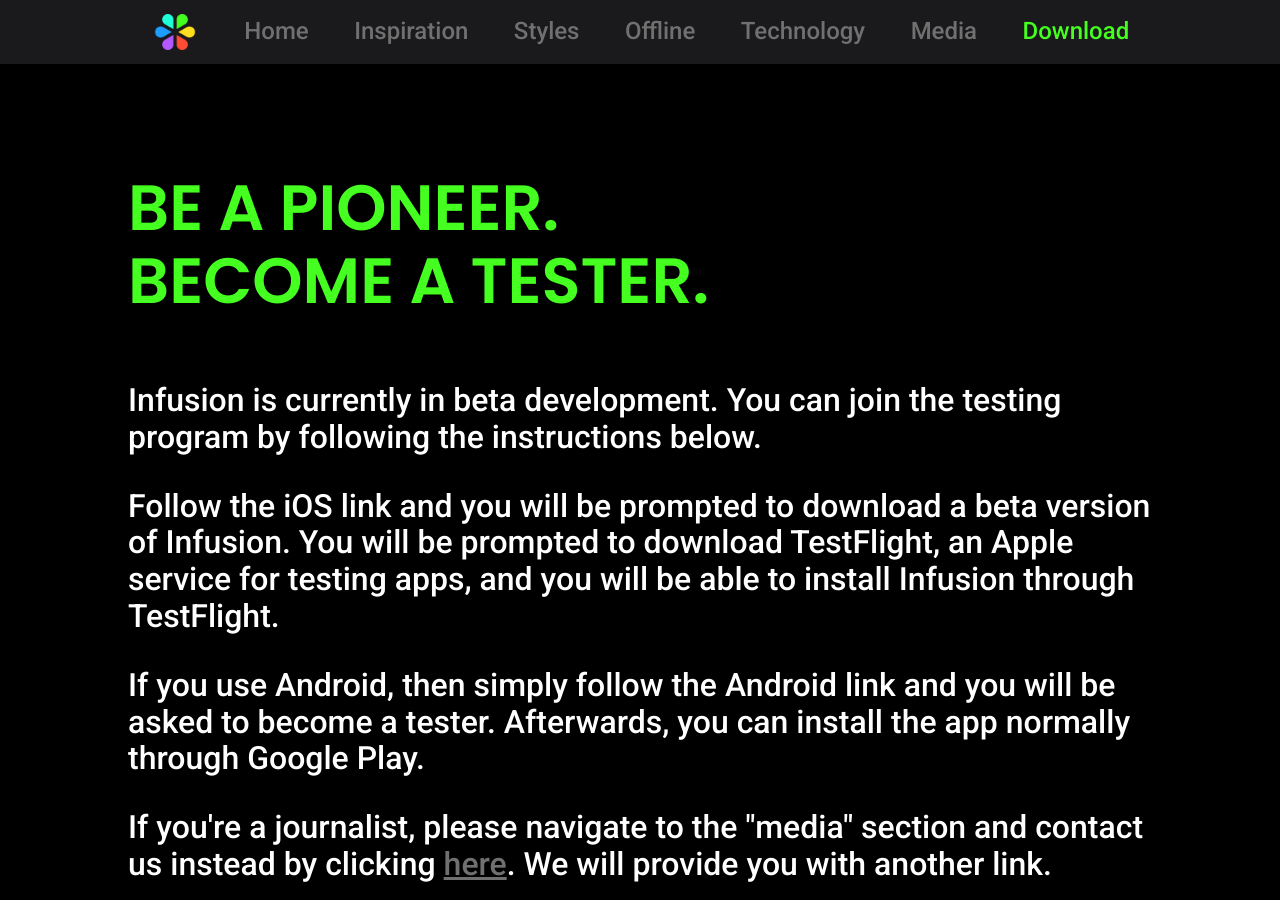
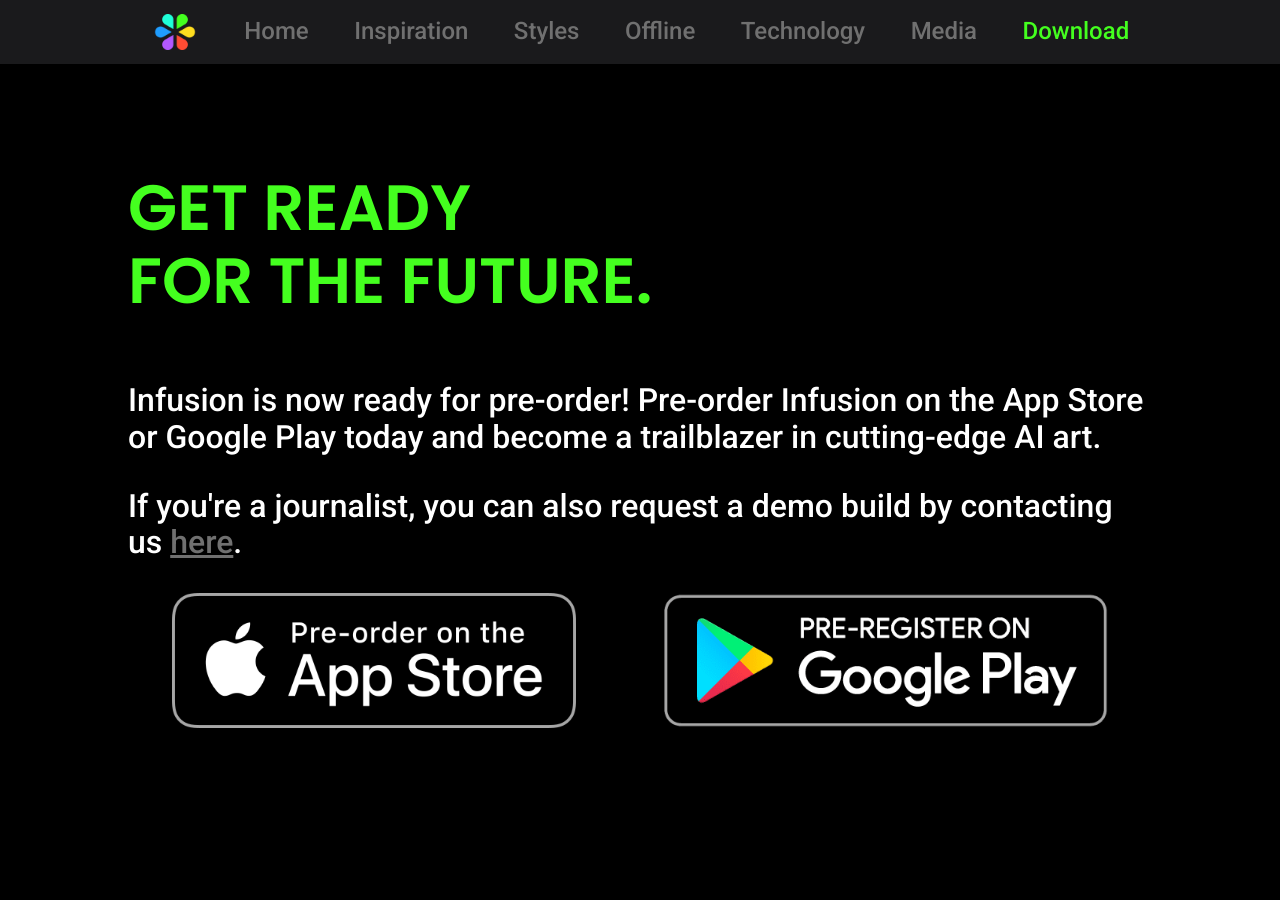
Before and after one commit to InsightfulAI/insightfulai.github.io, a Jekyll site: the page built from infusion/download.html, in a window 1280 px wide and 900 px high. Built offline with Jekyll 4.4.1, drawn with Linux system fonts in a browser that asks for light colours; some of the changed text lies outside the part shown.

Commit message:
Updated with pre-order information

```diff
--- a/_layouts/infusion-new.html
+++ b/_layouts/infusion-new.html
@@ -50,8 +50,13 @@
           </section>
           <br>
           <section class="panel" style="height: auto;">
-            <a class="btn" href="/infusion/download.html">Download on iOS</a>
-            <a class="btn" href="/infusion/download.html">Download on Android</a>
+            <a href="https://apps.apple.com/app/infusion-create-ai-artworks/id1495533107">
+              <img src="/infusion/assets/images/app-store-preorder-badge.png" style="height: 15vh;"/>
+            </a>
+            <a href="https://play.google.com/store/apps/details?id=insightfulai.infusion">
+              <img src="/infusion/assets/images/google-play-preregistration-badge.png" href="/infusion/download.html" style="height: 15vh;"/>
+            </a>
+
           </section>
           <br>
           <section class="panel" style="height: auto;">
--- a/infusion/download.html
+++ b/infusion/download.html
@@ -7,25 +7,20 @@
 <section class="panel">
     <section class="main-content">
         <div class="large-space"></div>
-        <h1 class="color-6">Be a pioneer.<br>Become a tester.</h1>
+        <h1 class="color-6">Get ready<br>For the future.</h1>
         <p>
-            Infusion is currently in beta development. You can join the testing program by following the instructions below.
+            Infusion is now ready for pre-order! Pre-order Infusion on the App Store or Google Play today and become a trailblazer in cutting-edge AI art.
         </p>
         <p>
-            Follow the iOS link and you will be prompted to download a beta version of Infusion. You will be prompted to download TestFlight, an
-            Apple service for testing apps, and you will be able to install Infusion through TestFlight.
+            If you're a journalist, you can also request a demo build by contacting us <a href="/infusion/media.html">here</a>.
         </p>
-        <p>
-            If you use Android, then simply follow the Android link and you will be asked to become a tester. Afterwards, you can install the app
-            normally through Google Play.
-        </p>
-        <p>
-            If you're a journalist, please navigate to the "media" section and contact us instead by clicking <a href="/infusion/media.html">here</a>. We will provide you with another link.
-        </p>
-        <div class="panel" style="flex-direction: column;">
-            <a class="btn" href="https://testflight.apple.com/join/W2jA8JdI">iOS testing</a>
-            <div class="space"></div>
-            <a class="btn" href="https://play.google.com/store/apps/details?id=insightfulai.infusion">Android testing</a>
+        <div class="panel">
+            <a href="https://apps.apple.com/app/infusion-create-ai-artworks/id1495533107">
+                <img src="/infusion/assets/images/app-store-preorder-badge.png" style="height: 15vh;"/>
+              </a>
+              <a href="https://play.google.com/store/apps/details?id=insightfulai.infusion">
+                <img src="/infusion/assets/images/google-play-preregistration-badge.png" href="/infusion/download.html" style="height: 15vh;"/>
+              </a>
         </div>
         <div class="large-space"></div>
         <h1 class="color-6">Get Infusion first.<br>Join our mailing list.</h1><p>
--- a/infusion/index.html
+++ b/infusion/index.html
@@ -14,7 +14,7 @@
             <img src="assets/images/logos/LogoText.png" style="width: 50%;">
         </div>
         <div class="main-content center-content" style="position: absolute; bottom: 0;">
-            <a class="btn" href="download.html" style="margin-bottom: 10%;">Download</a>
+            <a class="btn" href="download.html" style="margin-bottom: 10%;">Pre-order</a>
         </div>
 
         <!--<div style="position: absolute; width: 100%; height: 4rem; background-color: #ffffff80; top: 0;"></div>-->
```
Also changed, not shown: _posts/2021-05-07-update.md (renamed from _posts/2021-04-19-update.md), infusion/assets/images/app-store-preorder-badge.png (added), infusion/assets/images/google-play-badge.png (added), infusion/assets/images/google-play-preregistration-badge.png (added).
